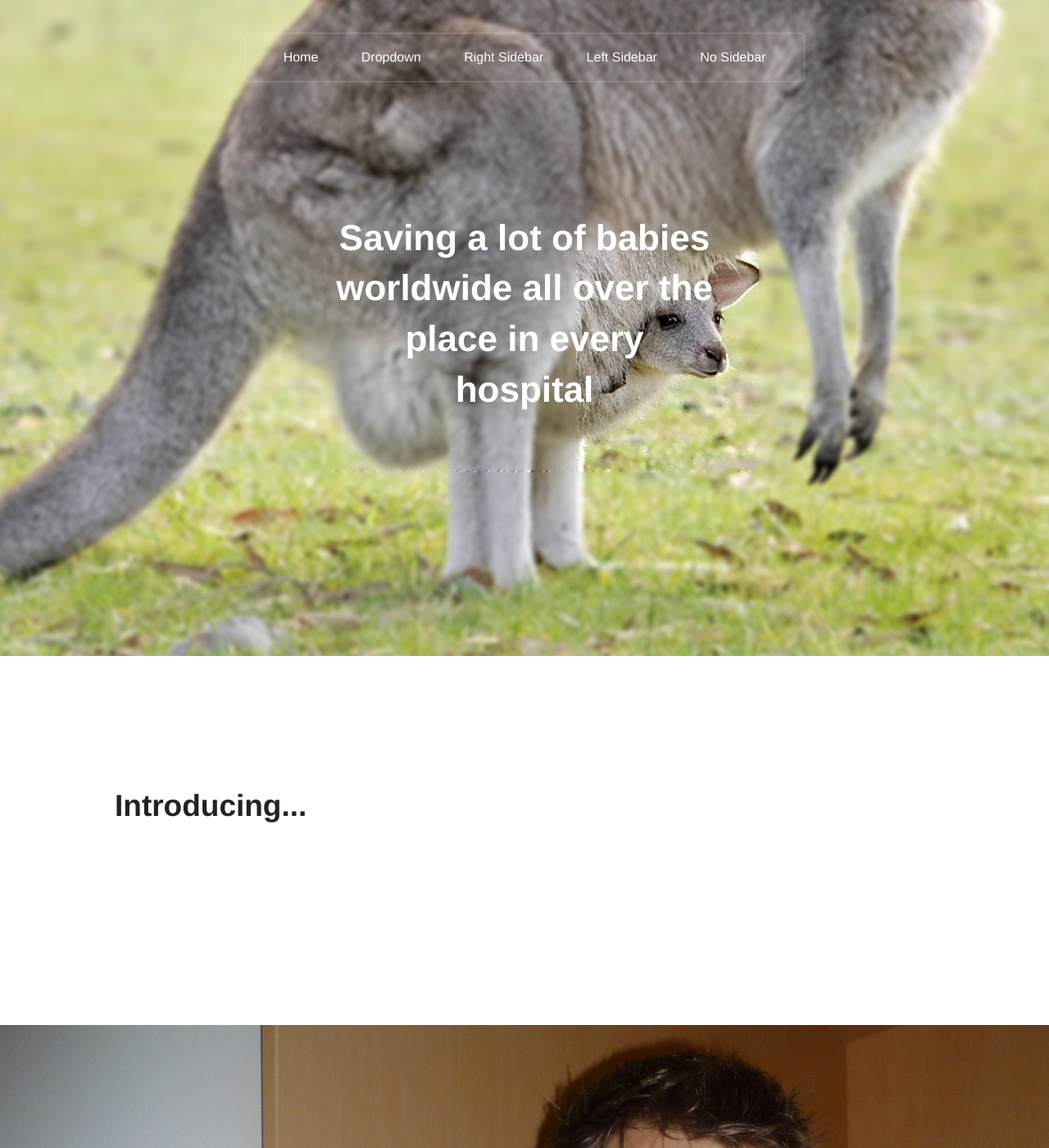
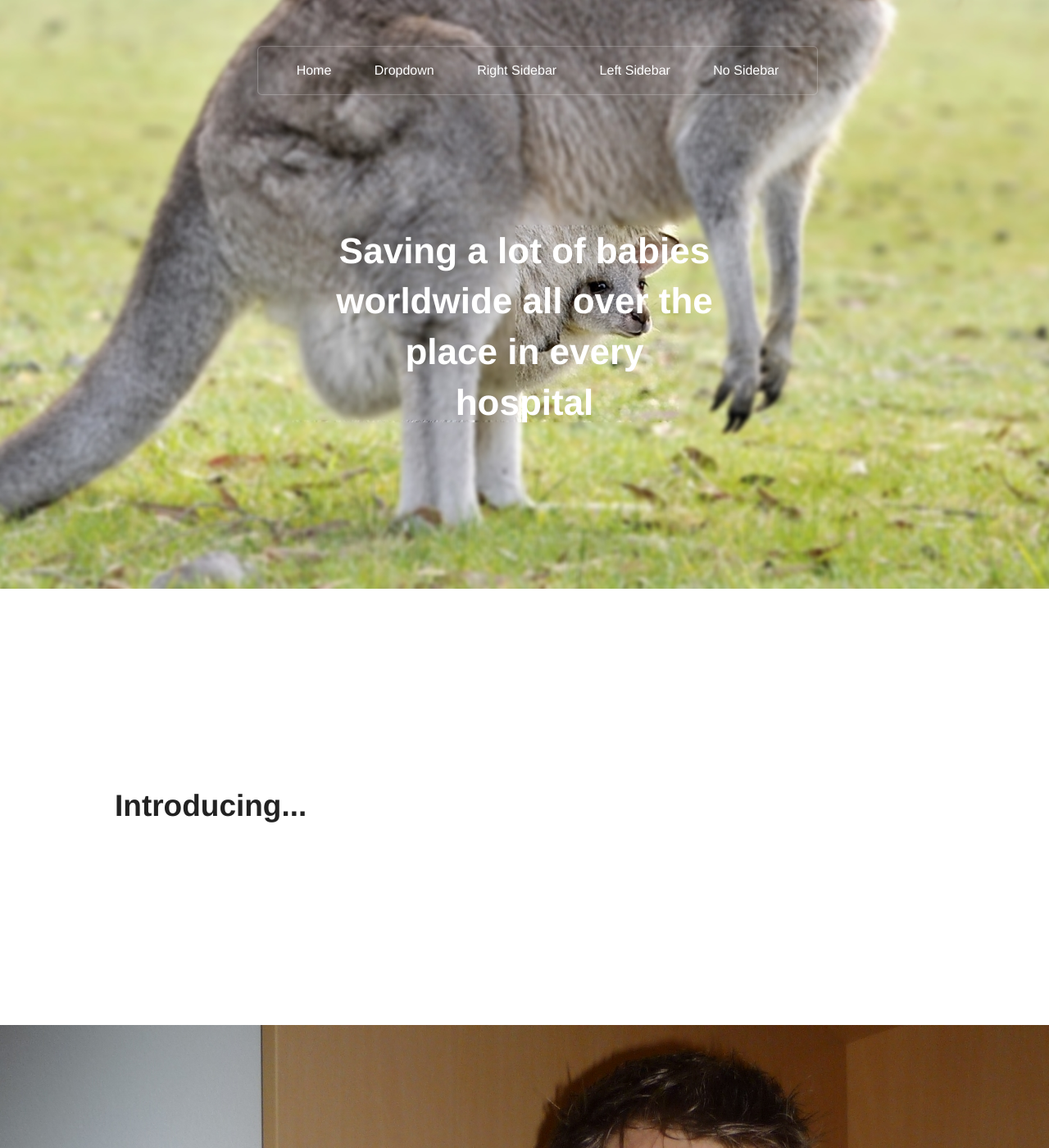
Before and after one commit to KangaKare/kangakare.github.io, a Jekyll site: the page built from _source/index.html, in a window 1280 px wide and 1400 px high. Shown: the whole window at 82% size. Built offline with Jekyll 4.4.1, drawn with Linux system fonts in a browser that asks for light colours.

Commit message:
Remove index and edit front page

```diff
--- a/_source/assets/css/main.css
+++ b/_source/assets/css/main.css
@@ -7,7 +7,11 @@
 	left: 0px;
 	width: 100%;
 	height: 800px;
-	background: url('/assets/images/kangaroo-pouch-baby.jpg');
+	background: linear-gradient(rgba(255,255,255,0),rgba(255,255,255,0)), url('/assets/images/kangaroo-pouch-baby.jpg');
+	background-repeat: no-repeat;
+	background-size: contain;
+	overflow-y: scroll;
+	padding: 1rem;
 }
 #logo {
   padding-top: 250px;
--- a/_source/index.html
+++ b/_source/index.html
@@ -13,3 +13,10 @@
 		</div>
 	</div>
 </div>
+
+<script>
+$('#header').scroll(function() {
+  var opac = $('#header').scrollTop() / ($('#header').height()-300);
+	$('#header').css({'background': 'linear-gradient(rgba(255,255,255,' + opac + '),rgba(255,255,255,' + opac + ')), url(/assets/images/kangaroo-pouch-baby.jpg)', 'background-repeat':'no-repeat','background-size':'contain'});
+});
+</script>
```
Also changed, not shown: index.html (deleted, +0 -13 lines).
